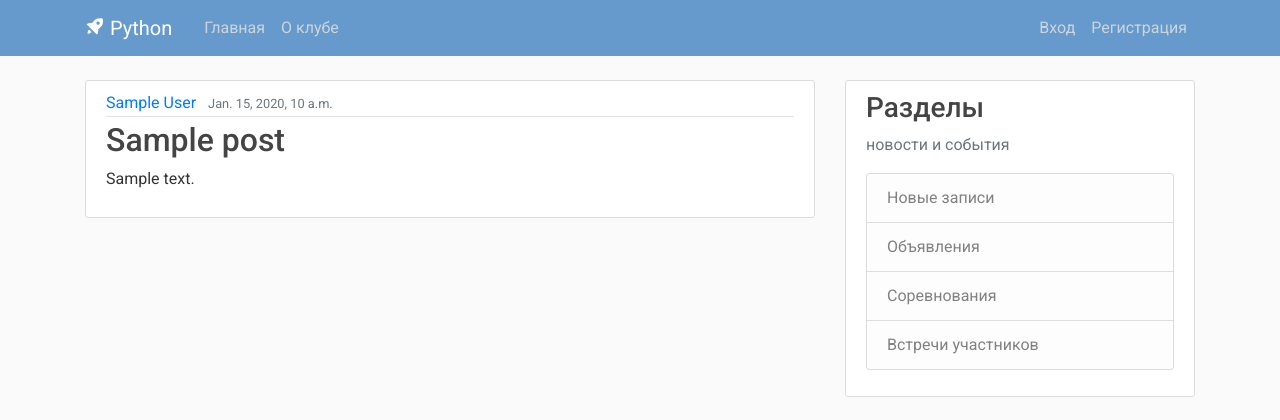
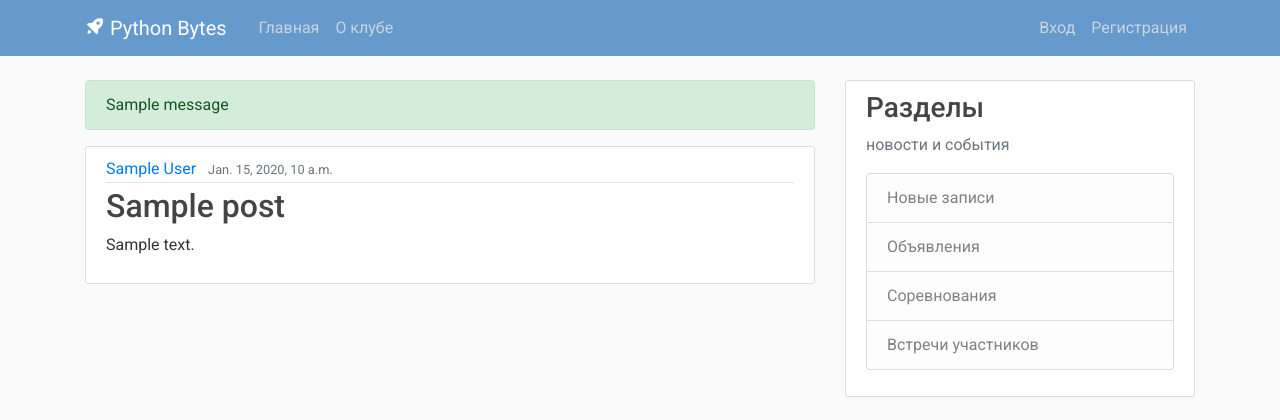
Before and after one commit to doctor-silence/Python_Blog, a Django app: template blog/templates/blog/home.html in a window 1280 px wide. Shown: the top 420 px of the page. Run offline with Django 3.2, Linux system fonts and the light colour scheme; the template is opened without the code that fills it: most values are stand-ins (such as "Sample title", 1, 10 or a date in 2020); one stand-in notice (Sample message) is shown; some libraries are stand-ins or nearby versions.

Commit message:
add_base_html

```diff
--- a/blog/templates/blog/base.html
+++ b/blog/templates/blog/base.html
@@ -16,14 +16,14 @@
     {% if title %}
         <title>Блог клуба {{ title }}</title>
     {% else %}
-        <title>Блог клуба Python </title>
+        <title>Блог клуба Python Bytes</title>
     {% endif %}
 </head>
 <body>
     <header class="site-header">
       <nav class="navbar navbar-expand-md navbar-dark bg-blue fixed-top">
         <div class="container">
-          <a class="navbar-brand mr-4" href="{% url 'blog-home' %}"><i class='bx bxs-rocket bx-tada-hover'></i> Python</a>
+          <a class="navbar-brand mr-4" href="{% url 'blog-home' %}"><i class='bx bxs-rocket bx-tada-hover'></i> Python Bytes</a>
           <button class="navbar-toggler" type="button" data-toggle="collapse" data-target="#navbarToggle" aria-controls="navbarToggle" aria-expanded="false" aria-label="Toggle navigation">
           <span class="navbar-toggler-icon"></span>
           </button>
@@ -34,8 +34,13 @@
             </div>
             <!-- Правая часть навигационной панели -->
             <div class="navbar-nav">
-              <a class="nav-item nav-link" href="#">Вход</a>
-              <a class="nav-item nav-link" href="#">Регистрация</a>
+              {% if user.is_authenticated %}
+                <a class="nav-item nav-link" href="{% url 'profile' %}">Профиль</a>
+                <a class="nav-item nav-link" href="{% url 'logout' %}">Выход</a>
+              {% else %}
+                <a class="nav-item nav-link" href="{% url 'login' %}">Вход</a>
+                <a class="nav-item nav-link" href="{% url 'register' %}">Регистрация</a>
+              {% endif %}
             </div>
           </div>
         </div>
@@ -44,6 +49,13 @@
     <main role="main" class="container">
       <div class="row">
         <div class="col-md-8">
+          {% if messages %}
+            {% for message in messages %}
+              <div class="alert alert-{{ message.tags }}">
+                {{ message }}
+              </div>
+            {% endfor %}
+          {% endif %}
           {% block content %}{% endblock %}
         </div>
         <div class="col-md-4">
```
